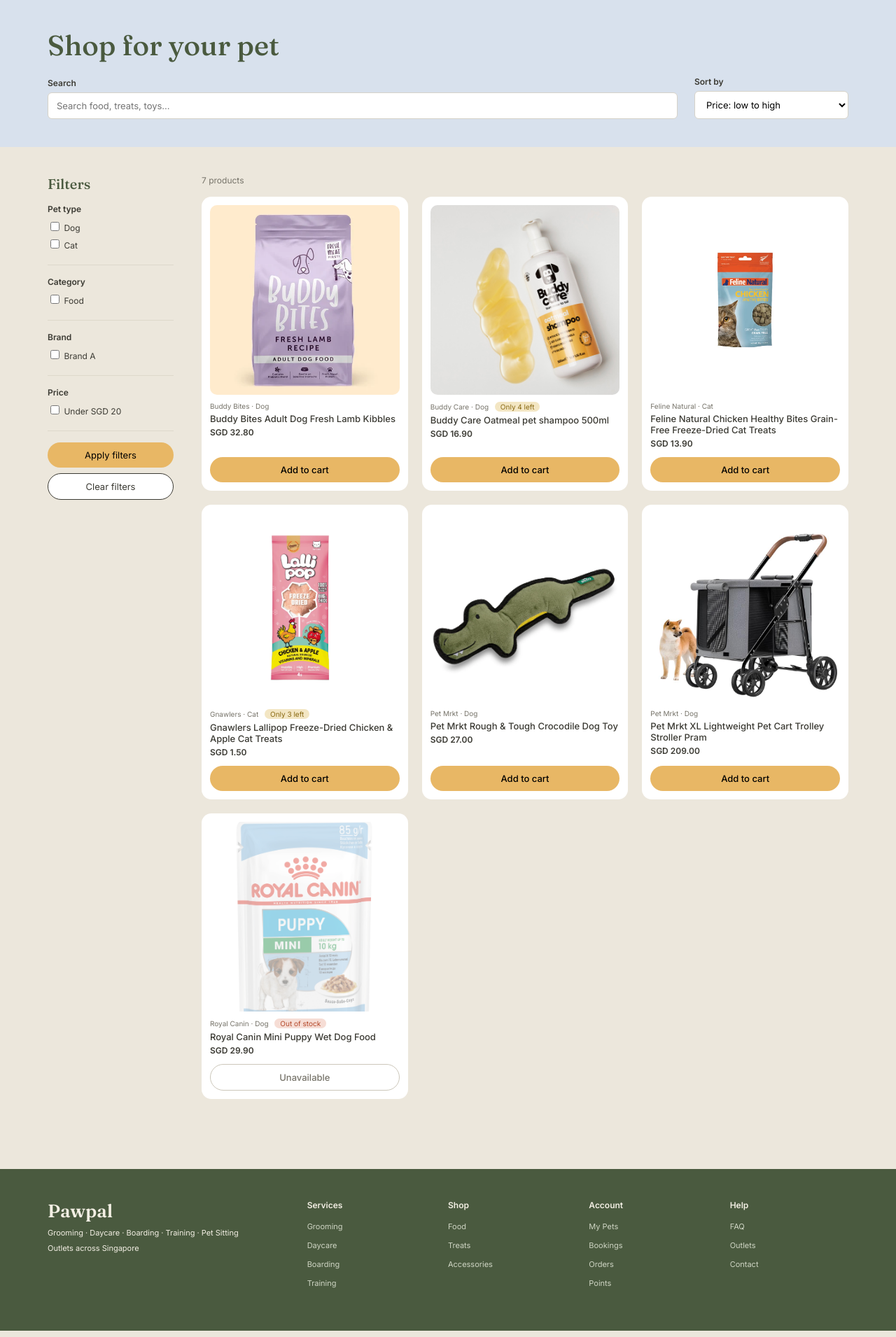
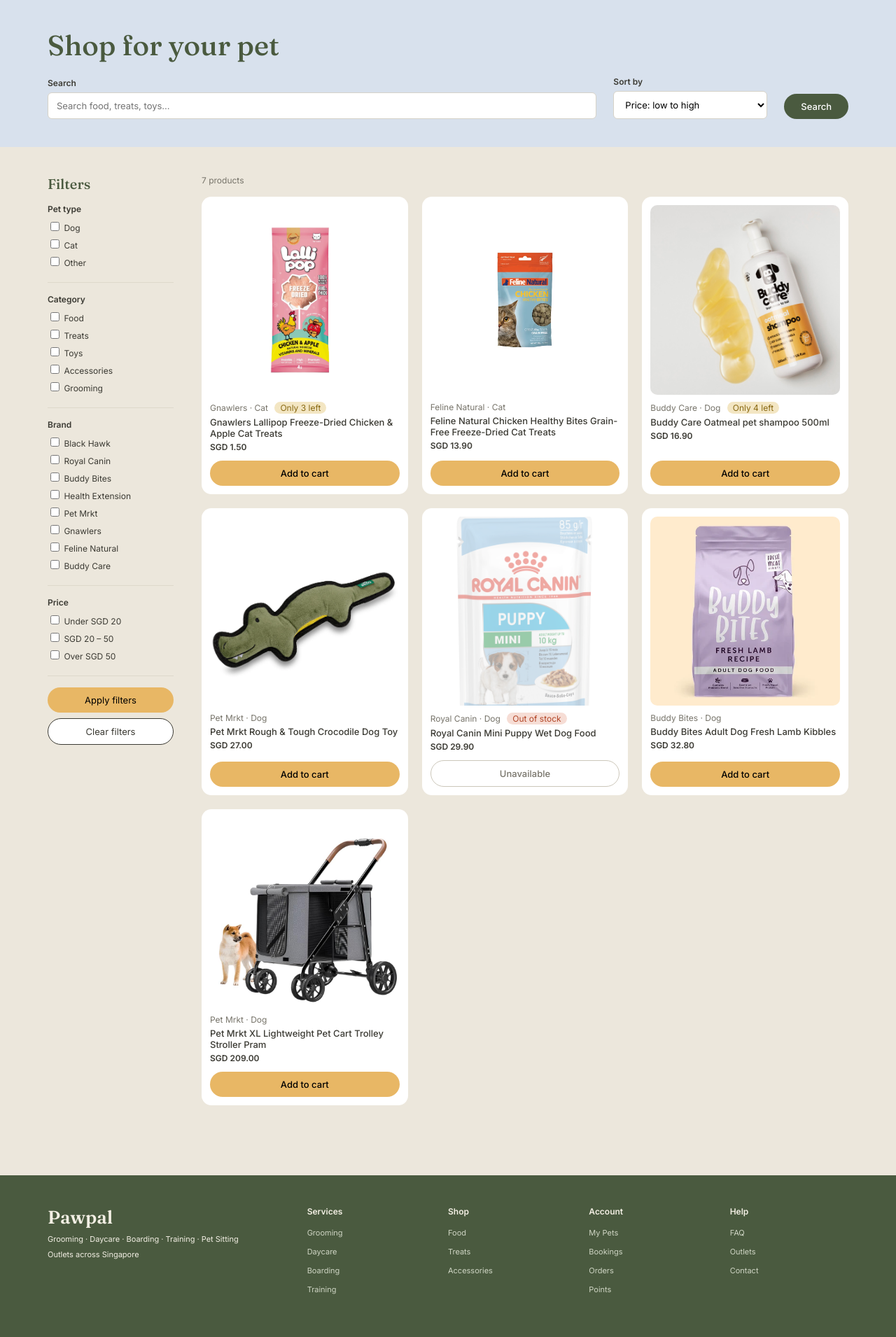
Before and after one commit to siatesmond/Pawpal, a Django app: page /inventory/products/ in a window 1280 px wide. Shown: the part 65-1975 px from the top of the page at 70% size. Run offline with Django 5.2, Linux system fonts and the light colour scheme; data comes from the database, SQL or seed files in the repository.

Commit message:
Added search, sort and filters

```diff
--- a/Pawpalproj/Pawpalproj/static/css/base.css
+++ b/Pawpalproj/Pawpalproj/static/css/base.css
@@ -196,7 +196,7 @@
 
 .product-brand-pet {
   margin: 0 0 4px;
-  font-size: 10px;
+  font-size: 12px;
   color: #77746a;
 }
 
@@ -205,7 +205,7 @@
   margin-left: 6px;
   padding: 1px 8px;
   border-radius: 999px;
-  font-size: 10px;
+  font-size: 12px;
 }
 
 .stock-out {
--- a/Pawpalproj/inventory/static/css/shop.css
+++ b/Pawpalproj/inventory/static/css/shop.css
@@ -31,8 +31,24 @@
   font-size: 13px;
 }
 
+.search-btn {
+  padding: 10px 24px;
+  border: none;
+  border-radius: 999px;
+  background: var(--green);
+  color: #fff;
+  font-family: inherit;
+  font-size: 13px;
+  font-weight: 500;
+  cursor: pointer;
+}
+
+.search-btn:hover {
+  background: #3d4b34;
+}
+
 /* page layout */
-.left-container {
+.shop-container {
   max-width: 1200px;
   margin: 0 auto;
   padding: 40px 28px;
--- a/Pawpalproj/inventory/templates/inventory/product_list.html
+++ b/Pawpalproj/inventory/templates/inventory/product_list.html
@@ -13,66 +13,84 @@
   <div class="top-banner-container">
     <h1>Shop for your pet</h1>
 
-    <!-- Search for products bar -->
-    <form class="search-row" method="get">
+    {# search and sort price submit together with the sidebar filters #}
+    <div class="search-row">
       <div class="search-box">
         <label for="search">Search</label>
-        <input id="search" type="search" name="q" placeholder="Search food, treats, toys...">
+        <input id="search" type="search" name="query" value="{{ query }}" form="shop-form" placeholder="Search food, treats, toys...">
       </div>
       <div class="sort-box">
         <label for="sort">Sort by</label>
-        <select id="sort" name="sort">
-          <option value="price_asc">Price: low to high</option>
-          <option value="price_desc">Price: high to low</option>
-          <option value="name">Name</option>
+        <select id="sort" name="sort" form="shop-form">
+          <option value="price_asc" {% if sort == "price_asc" %}selected{% endif %}>Price: low to high</option>
+          <option value="price_desc" {% if sort == "price_desc" %}selected{% endif %}>Price: high to low</option>
         </select>
       </div>
-    </form>
+      <button type="submit" form="shop-form" class="search-btn">Search</button>
+    </div>
   </div>
 </section>
 {% endblock %}
 
-<!-- Filter side bar -->
 {% block content %}
-<div class="left-container">
+<div class="shop-container">
 
-  <form class="filters" method="get">
+  {# filter sidebar #}
+  <form id="shop-form" class="filters" method="get">
     <h2>Filters</h2>
 
     <fieldset>
       <legend>Pet type</legend>
-      <label><input type="checkbox" name="pet" value="DOG"> Dog</label>
-      <label><input type="checkbox" name="pet" value="CAT"> Cat</label>
+      {% for option in pet_options %}
+      <label>
+        <input type="checkbox" name="pet" value="{{ option.value }}" {% if option.checked %}checked{% endif %}>
+        {{ option.label }}
+      </label>
+      {% endfor %}
     </fieldset>
 
     <fieldset>
       <legend>Category</legend>
-      <label><input type="checkbox" name="category" value="food"> Food</label>
+      {% for option in category_options %}
+      <label>
+        <input type="checkbox" name="category" value="{{ option.value }}" {% if option.checked %}checked{% endif %}>
+        {{ option.label }}
+      </label>
+      {% endfor %}
     </fieldset>
 
     <fieldset>
       <legend>Brand</legend>
-      <label><input type="checkbox" name="brand" value="a"> Brand A</label>
+      {% for option in brand_options %}
+      <label>
+        <input type="checkbox" name="brand" value="{{ option.value }}" {% if option.checked %}checked{% endif %}>
+        {{ option.label }}
+      </label>
+      {% endfor %}
     </fieldset>
 
     <fieldset>
       <legend>Price</legend>
-      <label><input type="checkbox" name="price" value="under20"> Under SGD 20</label>
+      <label><input type="checkbox" name="price" value="under20" {% if "under20" in selected_prices %}checked{% endif %}> Under SGD 20</label>
+      <label><input type="checkbox" name="price" value="20-50" {% if "20-50" in selected_prices %}checked{% endif %}> SGD 20 – 50</label>
+      <label><input type="checkbox" name="price" value="over50" {% if "over50" in selected_prices %}checked{% endif %}> Over SGD 50</label>
     </fieldset>
 
     <button type="submit" class="apply-filters-btn">Apply filters</button>
+
+    {# Clear filters by removing query params#}
     <a href="{% url 'inventory:product_list' %}" class="clear-btn">Clear filters</a>
   </form>
 
-  <!-- Product results -->
+  {# product results #}
   <section class="results">
-    <p class="result-count">{{ products|length }} products</p>
+    <p class="result-count">{{ products|length }} products{% if query %} for "{{ query }}"{% endif %}</p>
 
     <div class="product-grid">
       {% for product in products %}
-      {% include "product_card.html" with show_details=True %}
+        {% include "product_card.html" with show_details=True %}
       {% empty %}
-      <p>No products found.</p>
+        <p>No products found{% if query %} for "{{ query }}"{% endif %}.</p>
       {% endfor %}
     </div>
   </section>
--- a/Pawpalproj/inventory/views.py
+++ b/Pawpalproj/inventory/views.py
@@ -1,4 +1,6 @@
 from django.shortcuts import render, HttpResponse
+
+from django.db.models import Q
 
 from .models import Brand, Category, Order, Product
 
@@ -79,6 +81,7 @@
     },
 ]
 
+# Load Data
 
 def loadData(request):
     Order.objects.all().delete()
@@ -126,4 +129,96 @@
         .order_by("name")
     )
 
-    return render(request, "inventory/product_list.html", {"products": products})
+    # Get filter options from query string
+    query = request.GET.get("query", "").strip()
+    pets = request.GET.getlist("pet")
+    prices = request.GET.getlist("price")
+
+    # category ids: keep only numeric values to avoid a crash in the filter query
+    categories = []
+    for c in request.GET.getlist("category"):
+        if c.isdigit():
+            categories.append(c)
+
+    # brand ids: keep only numeric values to avoid a crash in the filter query with ValueError
+    brands = []
+    for b in request.GET.getlist("brand"):
+        if b.isdigit():
+            brands.append(b)
+
+    # Filters
+    if pets:
+        products = products.filter(pet_type__in=pets)
+
+    if categories:
+        products = products.filter(category_id__in=categories)
+
+    if brands:
+        products = products.filter(brand_id__in=brands)
+
+    # Price ranges
+    price_ranges = {
+        "under20": Q(price_cents__lt=2000),
+        "20-50": Q(price_cents__gte=2000, price_cents__lte=5000),
+        "over50": Q(price_cents__gt=5000),
+    }
+
+    if prices:
+        price_filter = Q()
+        for key in prices:
+            if key in price_ranges:
+                price_filter = price_filter | price_ranges[key] # OR shows both ticked options
+        products = products.filter(price_filter)
+
+    # Search
+    if query:
+        products = products.filter(
+            Q(name__icontains=query) | Q(brand__name__icontains=query)
+        )
+
+    # Sort
+    sort = request.GET.get("sort", "price_asc")
+    if sort == "price_desc":
+        products = products.order_by("-price_cents", "name") #name breaks ties by name sort, so that equal prices are in same order
+    else:
+        sort = "price_asc"
+        products = products.order_by("price_cents", "name")
+
+    # Build checkbox options
+    pet_options = []
+    for value, label in Product.PetType.choices:
+        pet_options.append({
+            "value": value,
+            "label": label,
+            "checked": value in pets,
+        })
+
+    category_options = []
+    for category in Category.objects.all():
+        category_options.append({
+            "value": category.id,
+            "label": category.name,
+            "checked": str(category.id) in categories,
+        })
+
+    brand_options = []
+    for brand in Brand.objects.all():
+        brand_options.append({
+            "value": brand.id,
+            "label": brand.name,
+            "checked": str(brand.id) in brands,
+        })
+
+    # print("PET:", pet_options)
+    # print("CAT:", category_options)
+    # print("BRAND:", brand_options)
+
+    return render(request, "inventory/product_list.html", {
+        "products": products,
+        "query": query,
+        "sort": sort,
+        "pet_options": pet_options,
+        "category_options": category_options,
+        "brand_options": brand_options,
+        "selected_prices": prices,
+    })
```
